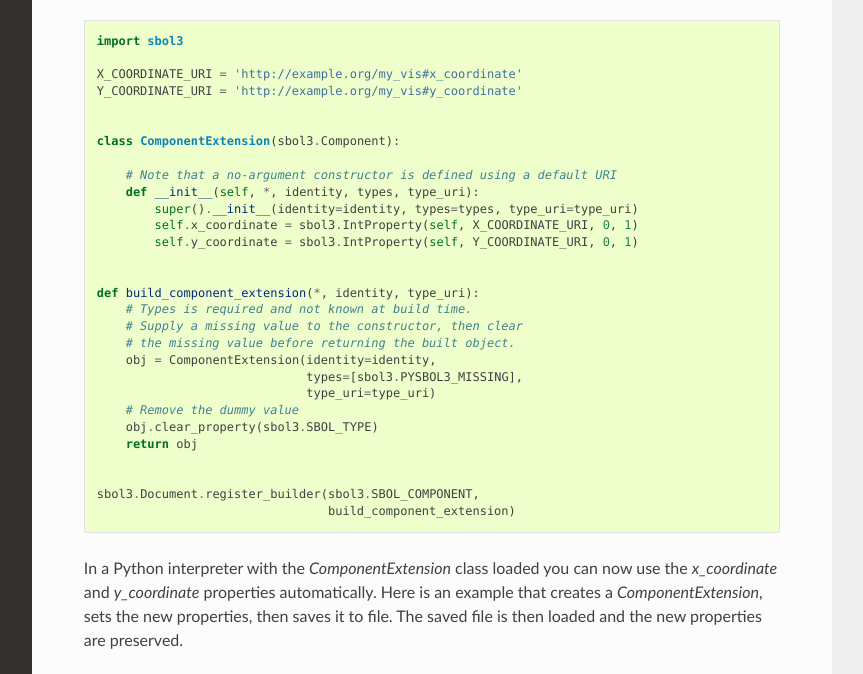
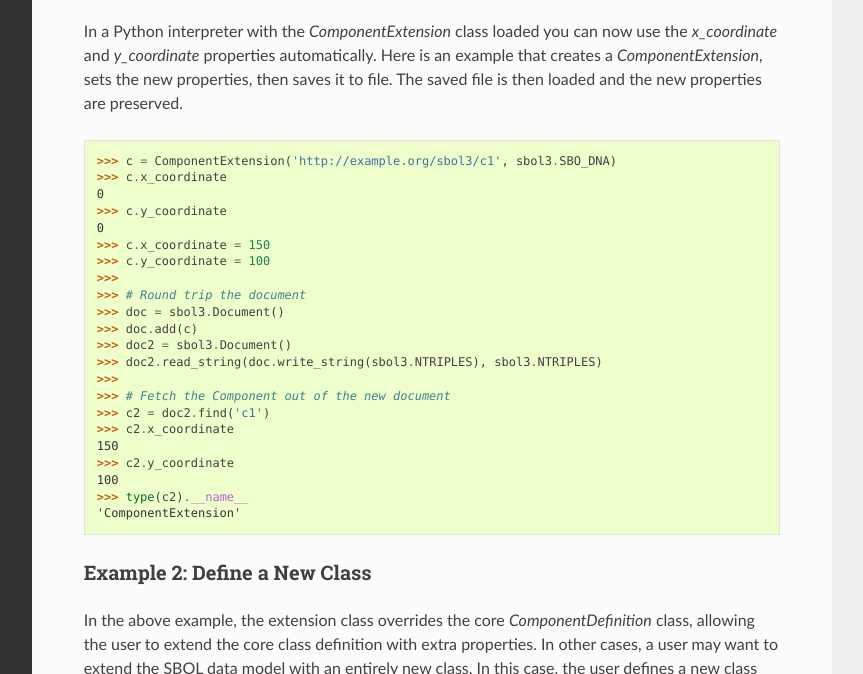
Before and after one commit to SynBioDex/pySBOL3, a Sphinx documentation site: the page built from docs/extensions.rst, in a window 1280 px wide and 900 px high, scrolled down 3040 px, cut to the strip 226-900 px from the top of the window. Shown: the whole strip, without its empty margins (268-1131 px from the left). Built offline with Sphinx 7.4.7 and the Read the Docs theme 2.0.0, drawn with Linux system fonts in a browser that asks for light colours.

Commit message:
Clean up example 1

```diff
--- a/docs/extensions.rst
+++ b/docs/extensions.rst
@@ -182,47 +182,12 @@
 code base and access the additional annotation data.
 
 In this example, overriding the core class has the effect that any
-`Component` that is accessed in a Document after file I/O is
-now represented as a `ComponentExtension` rather than a
-`Component`.
+`Component` that is accessed in a Document after file I/O is now
+represented as a `ComponentExtension` rather than a `Component`.
 
 .. literalinclude:: ../examples/compext.py
   :language: python
-
-
-.. code:: python
-
-    import sbol3
-
-    X_COORDINATE_URI = 'http://example.org/my_vis#x_coordinate'
-    Y_COORDINATE_URI = 'http://example.org/my_vis#y_coordinate'
-
-
-    class ComponentExtension(sbol3.Component):
-
-        # Note that a no-argument constructor is defined using a default URI
-        def __init__(self, *, identity, types, type_uri):
-            super().__init__(identity=identity, types=types, type_uri=type_uri)
-            self.x_coordinate = sbol3.IntProperty(self, X_COORDINATE_URI, 0, 1)
-            self.y_coordinate = sbol3.IntProperty(self, Y_COORDINATE_URI, 0, 1)
-
-
-    def build_component_extension(*, identity, type_uri):
-        # Types is required and not known at build time.
-        # Supply a missing value to the constructor, then clear
-        # the missing value before returning the built object.
-        obj = ComponentExtension(identity=identity,
-                                 types=[sbol3.PYSBOL3_MISSING],
-                                 type_uri=type_uri)
-        # Remove the dummy value
-        obj.clear_property(sbol3.SBOL_TYPE)
-        return obj
-
-
-    sbol3.Document.register_builder(sbol3.SBOL_COMPONENT,
-                                    build_component_extension)
-
-.. end
+  :caption: examples/compext.py
 
 In a Python interpreter with the `ComponentExtension` class loaded you
 can now use the `x_coordinate` and `y_coordinate` properties
```
